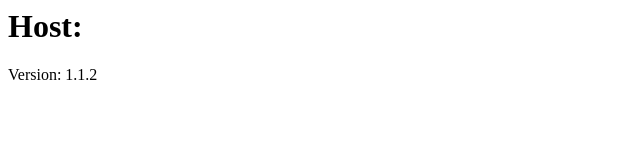
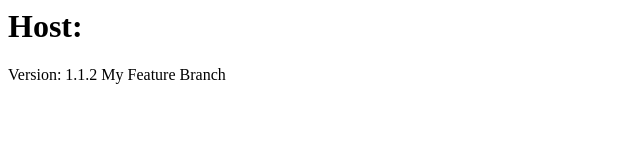
Before and after one commit to eugeniosegala/nginx-docker, a website: page website/index.html in a window 1280 px wide. Shown: the whole page, without its empty margins (0-640 px from the left). Drawn offline with Linux system fonts and the light colour scheme.

Commit message:
adding an example

```diff
--- a/website/index.html
+++ b/website/index.html
@@ -2,5 +2,6 @@
 <body>
         <h1>Host: <!--#echo var="server_name" --></h1>
         Version: 1.1.2
+        My Feature Branch
 </body>
 </html>
```
